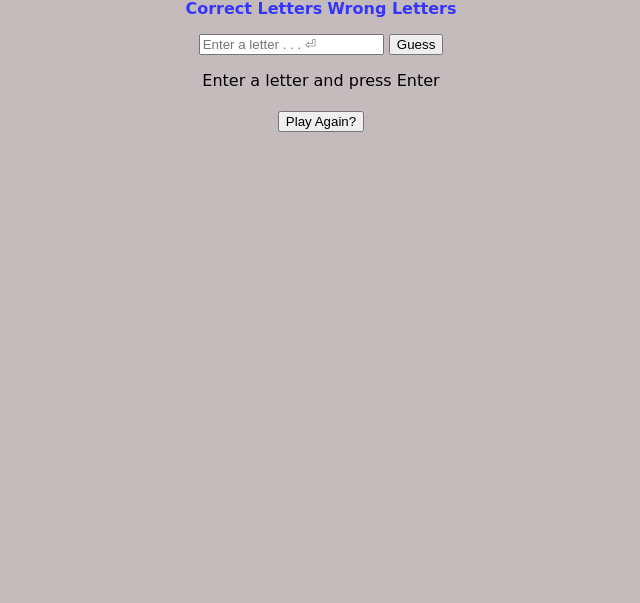
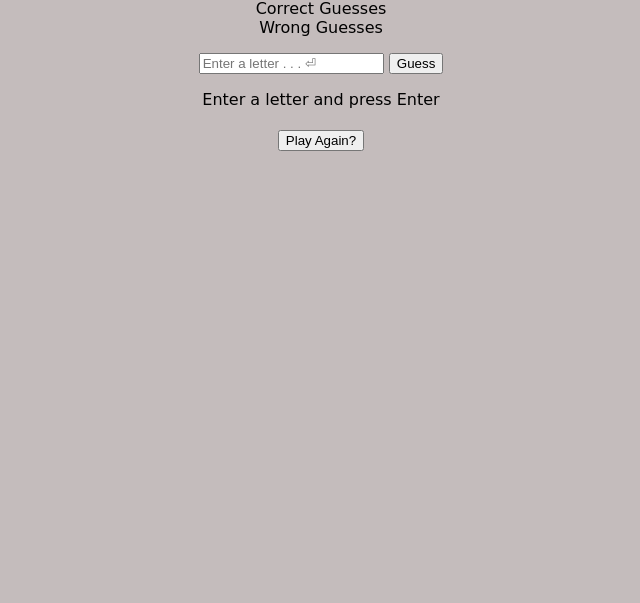
Before and after one commit to chihaby/Word-Guess-Game, a plain HTML site: page index.html in a window 1280 px wide. Shown: the part 197-800 px from the top of the page, without its empty margins (319-959 px from the left). Drawn offline with nearby package versions, Linux system fonts and the light colour scheme.

Commit message:
updates html

```diff
--- a/index.html
+++ b/index.html
@@ -17,8 +17,10 @@
     <div>
         <h2>Word-Guessing-Game</h2>
         <h4>start guessing</h4>
-        <b type="text" id="correctBox" placeholder="Correct Letters">Correct Letters</b>
-        <b  type="text" id="wrongBox" placeholder="Wrong Letters" >Wrong Letters</b>
+        <label for="correct">Correct Guesses</label>
+        <div type="text" id="correctBox" placeholder="Correct Letters"></div>
+        <label for="wrong">Wrong Guesses</label>
+        <div  type="text" id="wrongBox" placeholder="Wrong Letters" ></div>
         <p><b type='text' id= 'revel'></b></p>
     </div>
     <div class="game">
```
